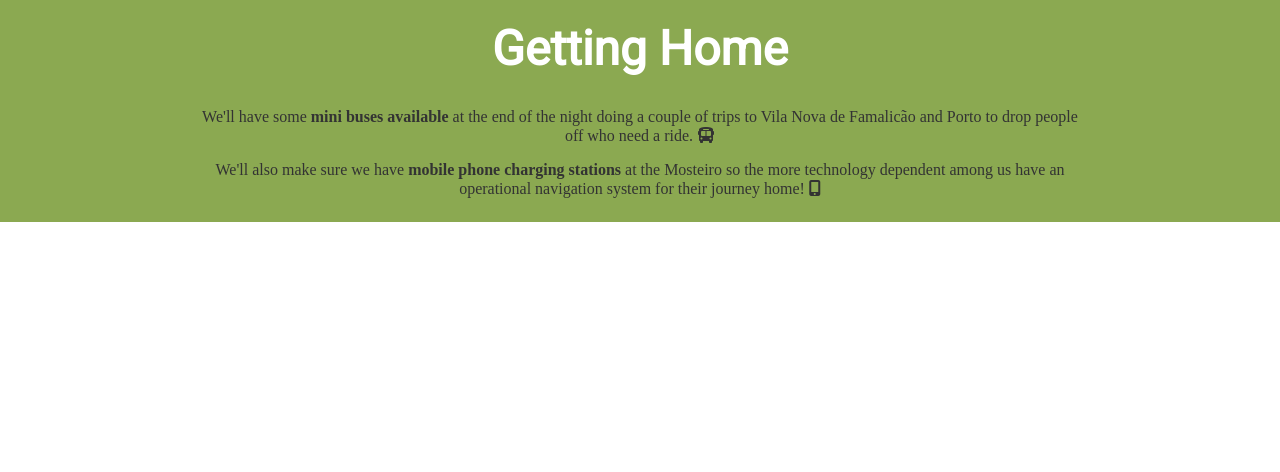
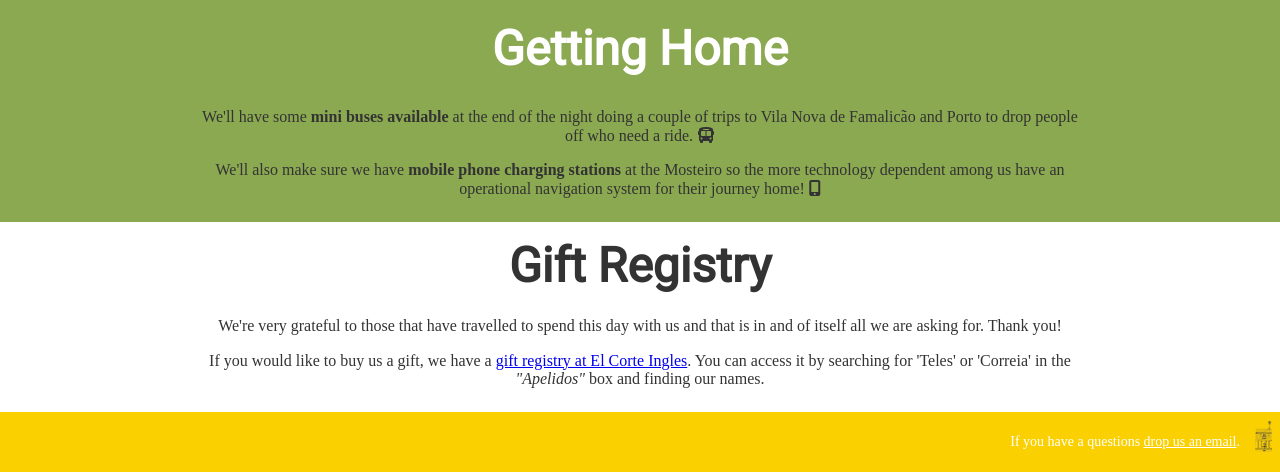
Before and after one commit to iteles/w-day-website, a website: page public/index.html in a window 1280 px wide. Shown: the part 1835-2307 px from the top of the page. Before the commit the page ends 2057 px from the top, so only its background shows below. Drawn offline with nearby package versions, Linux system fonts and the light colour scheme; a web font is replaced by a local one.

Commit message:
Adds gift registry section and footer https://github.com/nelsonic/perfect-day/issues/29

```diff
--- a/public/index.html
+++ b/public/index.html
@@ -158,6 +158,28 @@
       </section>
 
       <!--Gifts-->
+      <section id="gifts" class="w-100">
+        <h2 class="ma0 codystar f2 f1-ns dark-gray tc pt3"> Gift Registry </h2>
+
+        <div class="w-80-ns w-70-l tc center dark-gray pa2">
+            <p>We're very grateful to those that have travelled to spend this day with us
+              and that is in and of itself all we are asking for. Thank you!<p>
+
+            <p>If you would like to buy us a gift, we have a
+              <a href="https://www.elcorteingles.es/listasdeboda_ssl/invitados/celebrantes_acceso.asp?promo=01">gift registry at El Corte Ingles</a>.
+              You can access it by searching for 'Teles' or 'Correia' in the
+              <span class="i">"Apelidos"</span> box and finding our names.
+            </div>
+          </div>
+      </section>
+
+      <!--Footer-->
+      <section class="w-100 bg-in-yellow pa2">
+        <img src="/images/landim.png"
+        alt="Line drawing of the mosteiro de Landim as a separator"
+        class="fr h2"/>
+        <p class="m0 f6 tr pr4 white">If you have a questions <a href="mailto:mdc+wedding@adecoy.com" class='white'>drop us an email</a>.</p>
+      </section>
 
 
   </body>
```
